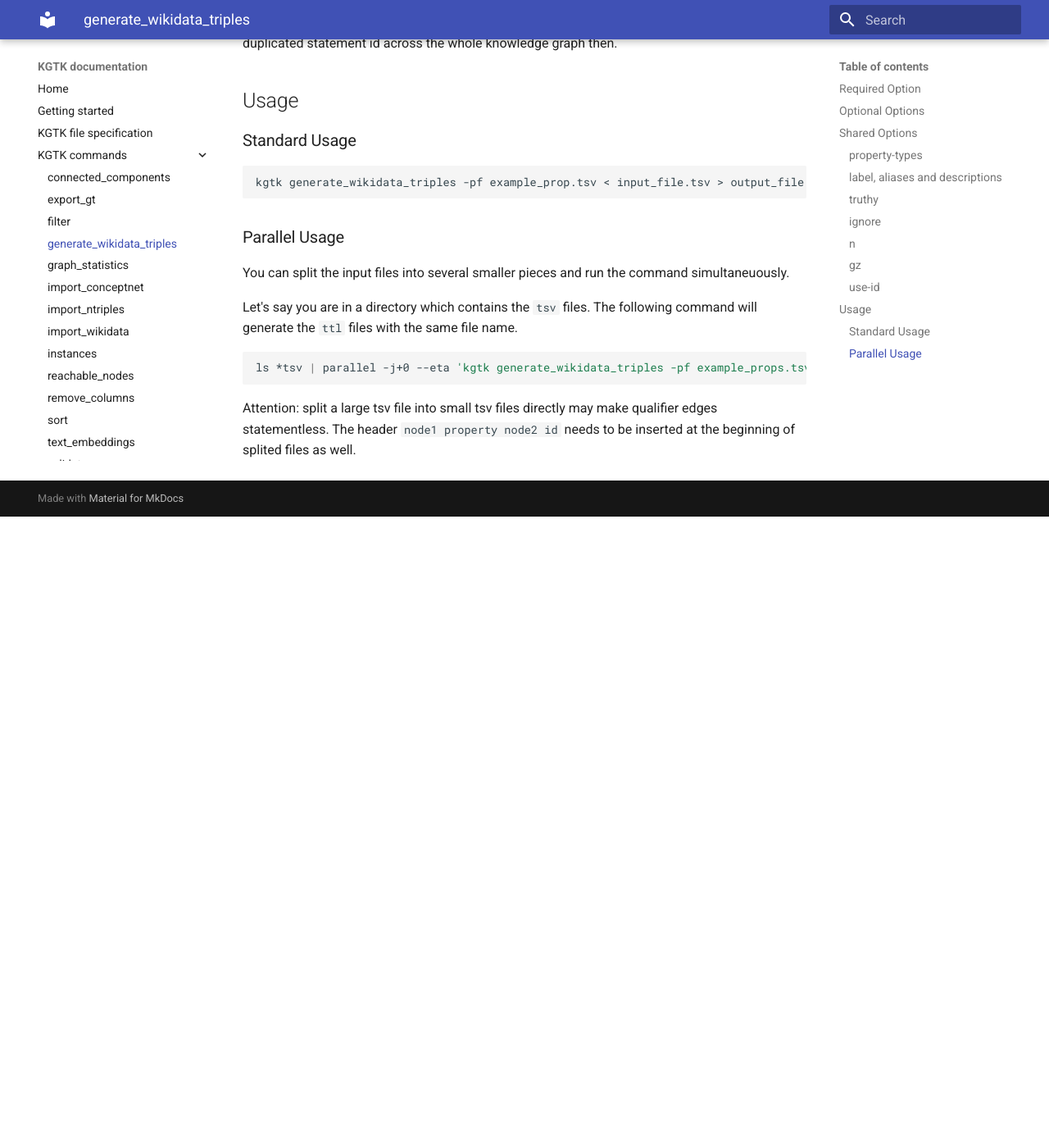
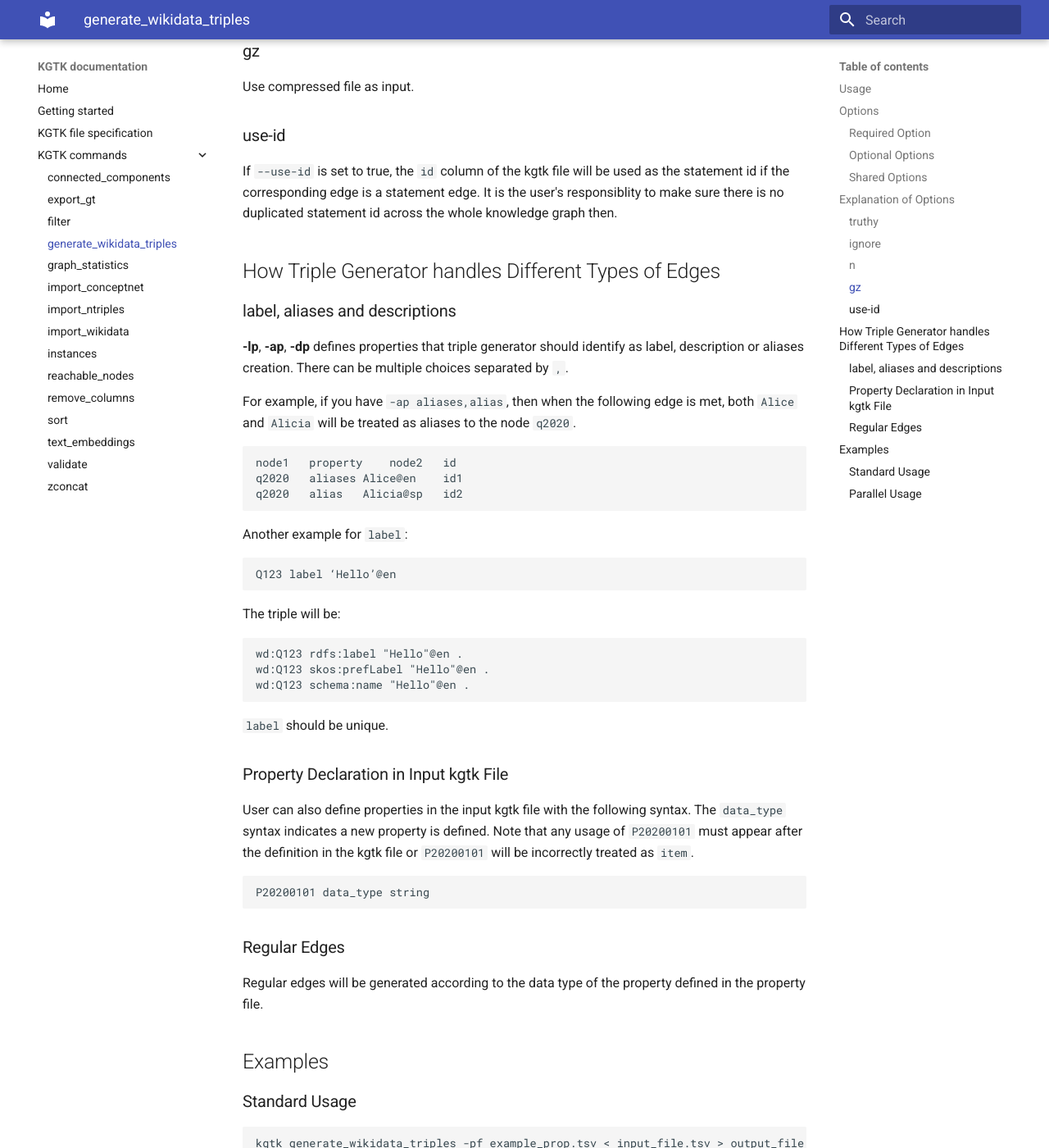
Before and after one commit to usc-isi-i2/kgtk, an MkDocs documentation site: the page built from docs/generate_wikidata_triples.md, in a window 1280 px wide and 1400 px high, scrolled down 3562 px. Shown: the whole window at 82% size. Built offline with MkDocs 1.6.1 and Material for MkDocs 9.7.7, drawn with Linux system fonts in a browser that asks for light colours; before the commit the page ends 4192 px from its top, so only the background shows below that; some of the changed text lies outside the part shown.

Commit message:
Update generate_wikidata_triples.md
Merge the content of old document with the new one.

````diff
--- a/docs/generate_wikidata_triples.md
+++ b/docs/generate_wikidata_triples.md
@@ -2,7 +2,17 @@
 
 The triple generator take a tab-separated kgtk file from standard input. The kgtk file is required to have at least the following 4 fields: `node1`, `property`, `node2` and `id`. The `node1` field is the subject; `property` is the predicate and `node2` is the object.
 
-The following tsv file is a minimal sample input file.
+## Usage
+```{shell}
+cat input.tsv > kgtk generate_wikidata_triples OPTIONS > output.ttl
+```
+or
+```
+kgtk generate_wikidata_triples OPTIONS < input.tsv > output.ttl
+```
+
+
+The following tsv file is a minimal sample `input.tsv` file.
 
 ```
 node1	property	node2	id
@@ -24,7 +34,7 @@
 
 ```
 
-`generate_wikidata_triples` currently supports qualifiers. Reuse the `id` of a record as next record's `node1`, then this next record will be treated as a qualifier for previous record. For example, the following sample input is legitmate.
+`generate_wikidata_triples` currently supports qualifiers. Reuse the `id` of an edge as next edge's `node1`, then this next edge will be treated as a qualifier for previous edge. For example, the following sample input is legitmate.
 
 ```
 node1 property  node2 id
@@ -45,12 +55,13 @@
 ```
 `generate_wikidata_triples` is **memoryless**, the qualifers has to follow the statement **immediately**. In the example above, the `id1` (in column `node1`) in 5th line will be treated as a new subject rather than an id of previous statement. Users should sort the kgtk file in a way such that qualifiers follow corresponding statement immediately. This can be done by creating meaningful ids.
 
+## Options
 
-## Required Option
+### Required Option
 
-- `--pf --property-types {path}`: path to the file which contains the property datatype mapping in kgtk format.
+- `--pf --property-types {path}`: path to the **property file** which contains the property datatype mapping in kgtk format.
 
-## Optional Options
+### Optional Options
 
 - `-lp --label-property {str}`: property identifiers which will create labels, separated by comma','. Default to **label**.
 - `-ap --alias-property {str}`: alias identifiers which will create labels, separated by comma','. Default to **aliases**.
@@ -62,11 +73,11 @@
 - `-sid --use-id {bool}`: if set to yes, the id in the edge will be used as statement id when creating statement or truthy statement. Default to **False**
 
 
-## Shared Options
+### Shared Options
 
 - `--debug` run the command in debug mode.
 
-### property-types
+## Explanation of Options
 
 **--property-types** is the most important input file. It is also a kgtk file. Here is an example file `example_prop.tsv`
 
@@ -85,23 +96,18 @@
 
 The header line is necessary. If property *P493* is used in the input kgtk file, then the edge `P493	property_type	external-identifier` must exists in the `example_prop.tsv` to tell triple generator that the object of `P493` is an `external-identifier`. On another hand If `p495` is used in the input kgtk file, then the object of `P495` will be treated as an entity.
 
-User can also define properties in the input kgtk file with the following syntax. The `data_type` syntax indicates a new property is defined. Note that any usage of `P20200101` must appear after the definition in the kgtk file or `P20200101` will be incorrectly treated as `item`.
+Currently the following datatypes are supported. The complete list of possible data types can be found [here](https://www.wikidata.org/wiki/Help:Data_type).
 
-```
-P20200101 data_type string
-```
+1. Item
+2. Quantity
+3. Globe-coordinate
+4. Time
+5. Monolingualtext
+6. Url
+7. External identifier
+8. String
 
-### label, aliases and descriptions
-
-**-lp**, **-ap**, **-dp** defines how you want the triple generator to identify the label, description and aliases.
-
-For example, if you have `-ap aliases,alias`, then when the following edge is met, both `Alice` and `Alicia` will be treated as aliases to the node `q2020`.
-
-```
-node1	property	node2	id
-q2020	aliases	Alice@en	id1
-q2020	alias	Alicia@sp	id2
-```
+In ETK, the possible property types are defined [here](https://github.com/usc-isi-i2/etk/blob/9c79a597fa0917b4e4bf78b4acbd863f5a0bb917/etk/wikidata/value.py#L190).
 
 ### truthy
 
@@ -123,8 +129,50 @@
 
 If `--use-id` is set to true, the `id` column of the kgtk file will be used as the statement id if the corresponding edge is a statement edge. It is the user's responsiblity to make sure there is no duplicated statement id across the whole knowledge graph then.
 
-## Usage
 
+## How Triple Generator handles Different Types of Edges
+
+### label, aliases and descriptions
+
+**-lp**, **-ap**, **-dp** defines properties that triple generator should identify as label, description or aliases creation. There can be multiple choices separated by `,`.
+
+For example, if you have `-ap aliases,alias`, then when the following edge is met, both `Alice` and `Alicia` will be treated as aliases to the node `q2020`.
+
+```
+node1	property	node2	id
+q2020	aliases	Alice@en	id1
+q2020	alias	Alicia@sp	id2
+```
+
+Another example for `label`:
+
+```
+Q123 label ‘Hello’@en
+```
+
+The triple will be:
+
+```
+wd:Q123 rdfs:label "Hello"@en .
+wd:Q123 skos:prefLabel "Hello"@en .
+wd:Q123 schema:name "Hello"@en .
+```
+
+`label` should be unique.
+
+### Property Declaration in Input kgtk File
+
+User can also define properties in the input kgtk file with the following syntax. The `data_type` syntax indicates a new property is defined. Note that any usage of `P20200101` must appear after the definition in the kgtk file or `P20200101` will be incorrectly treated as `item`.
+
+```
+P20200101 data_type string
+```
+
+### Regular Edges
+
+Regular edges will be generated according to the data type of the property defined in the property file.
+
+## Examples
 
 ### Standard Usage
 
@@ -144,4 +192,4 @@
 ls *tsv | parallel -j+0 --eta 'kgtk generate_wikidata_triples -pf example_props.tsv -n 1000 -ig no --debug -gt yes < {} > {.}.ttl'
 ```
 
-Attention: split a large tsv file into small tsv files directly may make qualifier edges statementless. The header `node1 property  node2 id` needs to be inserted at the beginning of splited files as well.
+Splitting a large tsv file into small tsv files directly may make qualifier edges statementless and cause serious mistake. **Do** make sure the splited files start with an statement edge rather than qualifier edge. The header `node1 property  node2 id` needs to be inserted back at the beginning of splited files as well.
````
